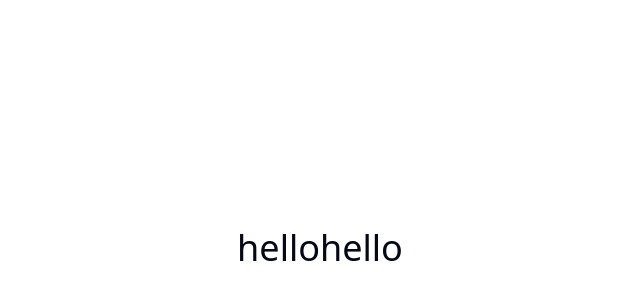
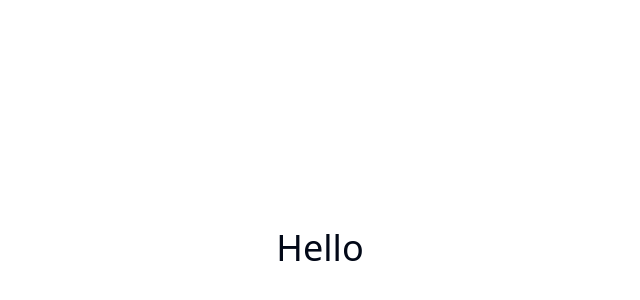
Before and after one commit to GPT-Engineer-App-Dev/modify-build-on, a React (Vite) app: page / in a window 1280 px wide. Shown: the part 152-452 px from the top of the page, without its empty margins (320-960 px from the left). Built offline with nearby package versions, Linux system fonts and the light colour scheme.

Commit message:
GPT Engineer Update

```diff
--- a/src/pages/Index.jsx
+++ b/src/pages/Index.jsx
@@ -4,7 +4,7 @@ const HomePage = () => {
   return (
     <div className="min-h-screen flex items-center justify-center">
       <h1 className="text-4xl">
-        hellohello
+        Hello
       </h1>
     </div>
   );
```
